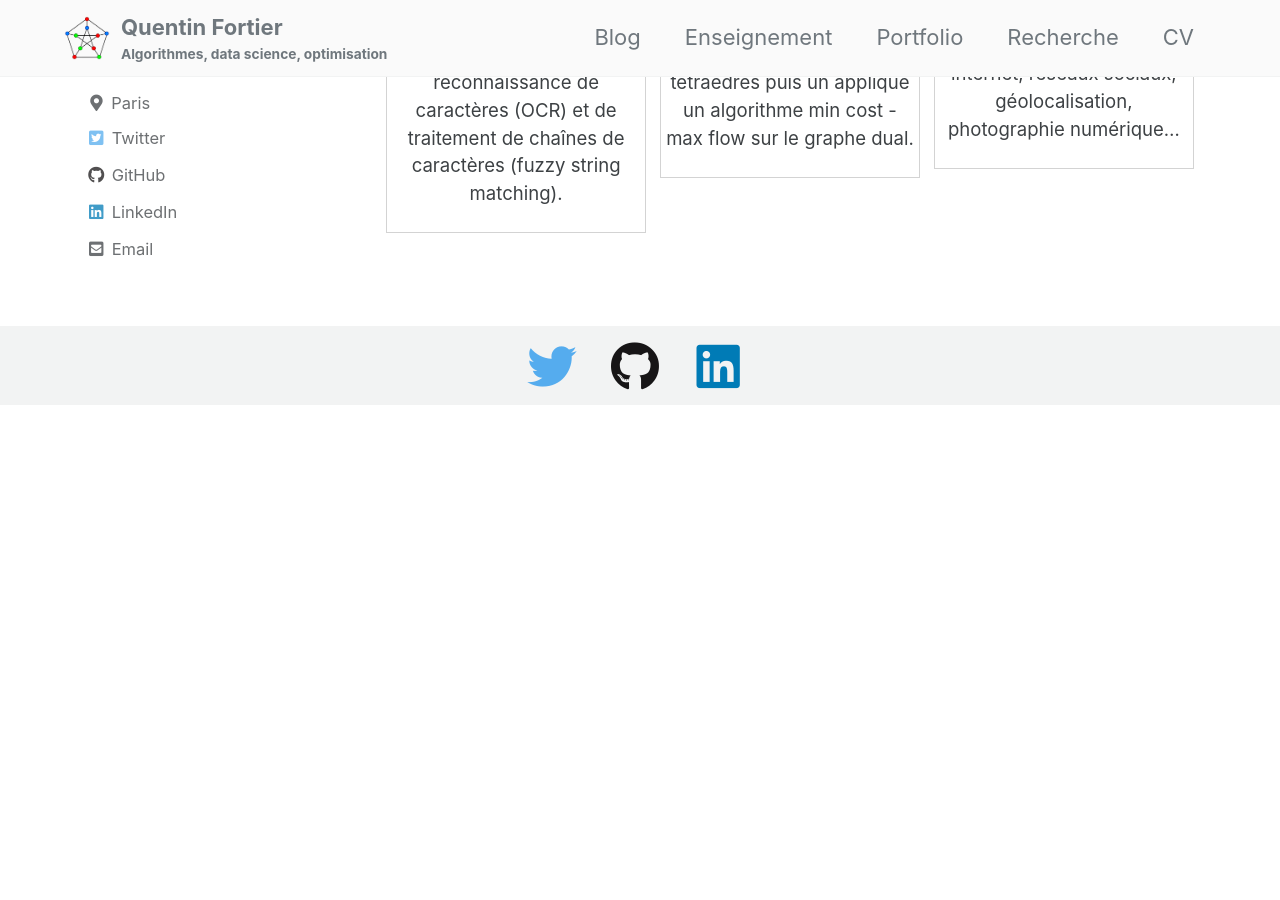
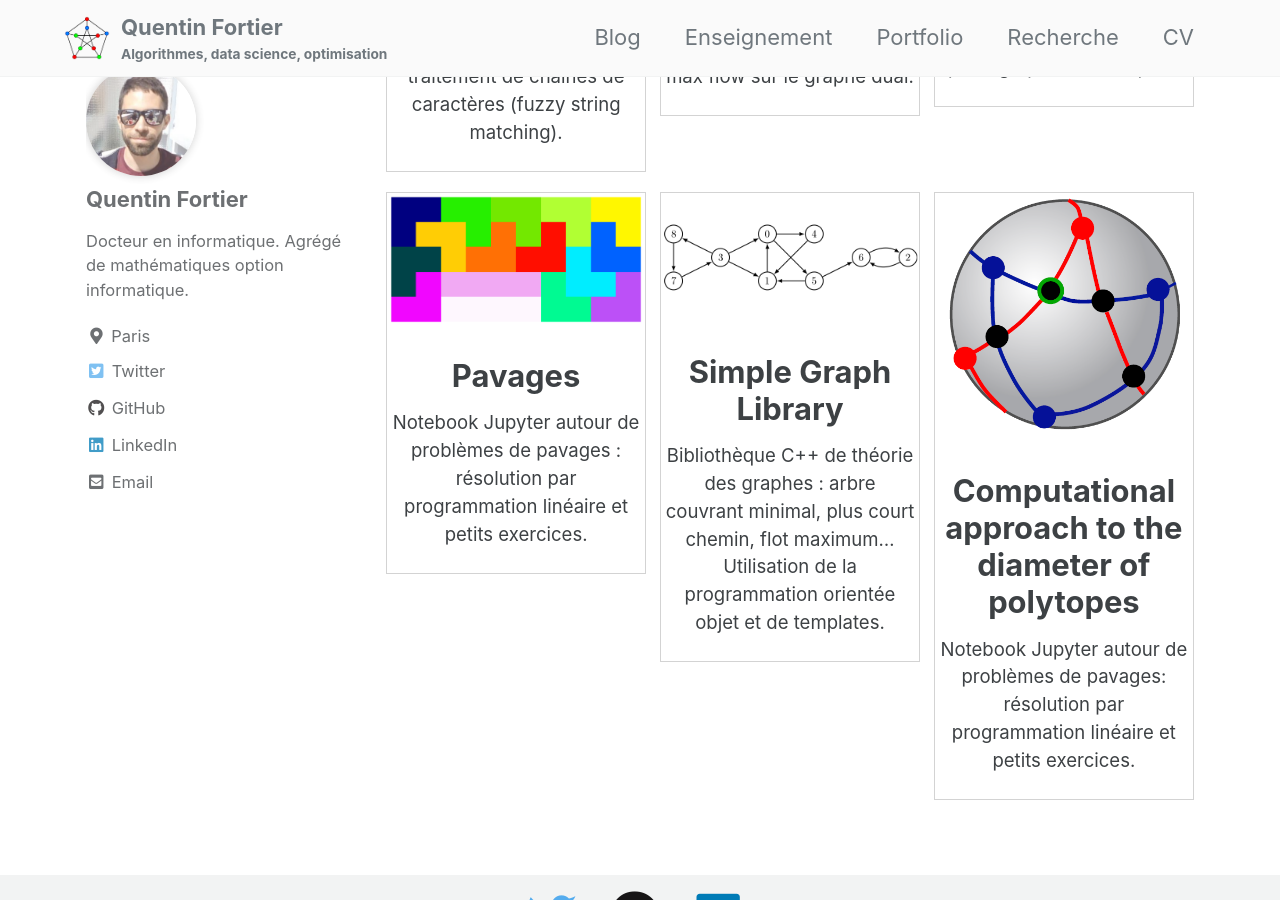
Before and after one commit to fortierq/fortierq.github.io, a Jekyll site: the page built from _pages/portfolio.md, in a window 1280 px wide and 900 px high, scrolled down 495 px. Built offline with Jekyll 4.4.1, drawn with Linux system fonts in a browser that asks for light colours; cached includes are drawn as plain includes; before the commit the page ends 900 px from its top, so only the background shows below that.

Commit message:
Add 3 portfolio items

```diff
--- a/_pages/portfolio.md
+++ b/_pages/portfolio.md
@@ -18,7 +16,21 @@ feature_row:
     title: "Sciences Numériques et Technologie"
     excerpt: "Livre de Seconde traitant de: programmation Python, internet, réseaux sociaux, géolocalisation, photographie numérique..."
     url: https://www.editions-ellipses.fr/accueil/119-sciences-numeriques-et-technologie-seconde-nouveaux-programmes-9782340033658.html
+feature_row2:
+  - image_path: assets/images/pavage.png
+    title: "Pavages"
+    excerpt: "Notebook Jupyter autour de problèmes de pavages : résolution par programmation linéaire et petits exercices."
+    url: https://github.com/fortierq/Pavage
+  - image_path: assets/images/graphe.png
+    title: "Simple Graph Library"
+    excerpt: "Bibliothèque C++ de théorie des graphes : arbre couvrant minimal, plus court chemin, flot maximum... Utilisation de la programmation orientée objet et de templates."
+    url: https://github.com/fortierq/SGL
+  - image_path: assets/images/hirsch.png
+    title: "Computational approach to the diameter of polytopes"
+    excerpt: "Notebook Jupyter autour de problèmes de pavages: résolution par programmation linéaire et petits exercices."
+    url: https://github.com/fortierq/Prismatoid
 ---
 
-<br>
 {% include feature_row %}
+
+{% include feature_row id="feature_row2" %}
```
Also changed, not shown: other parts of _pages/portfolio.md (+0 -2 lines), assets/images/graphe.png (added), assets/images/hirsch.png (added), assets/images/pavage.png (added).
